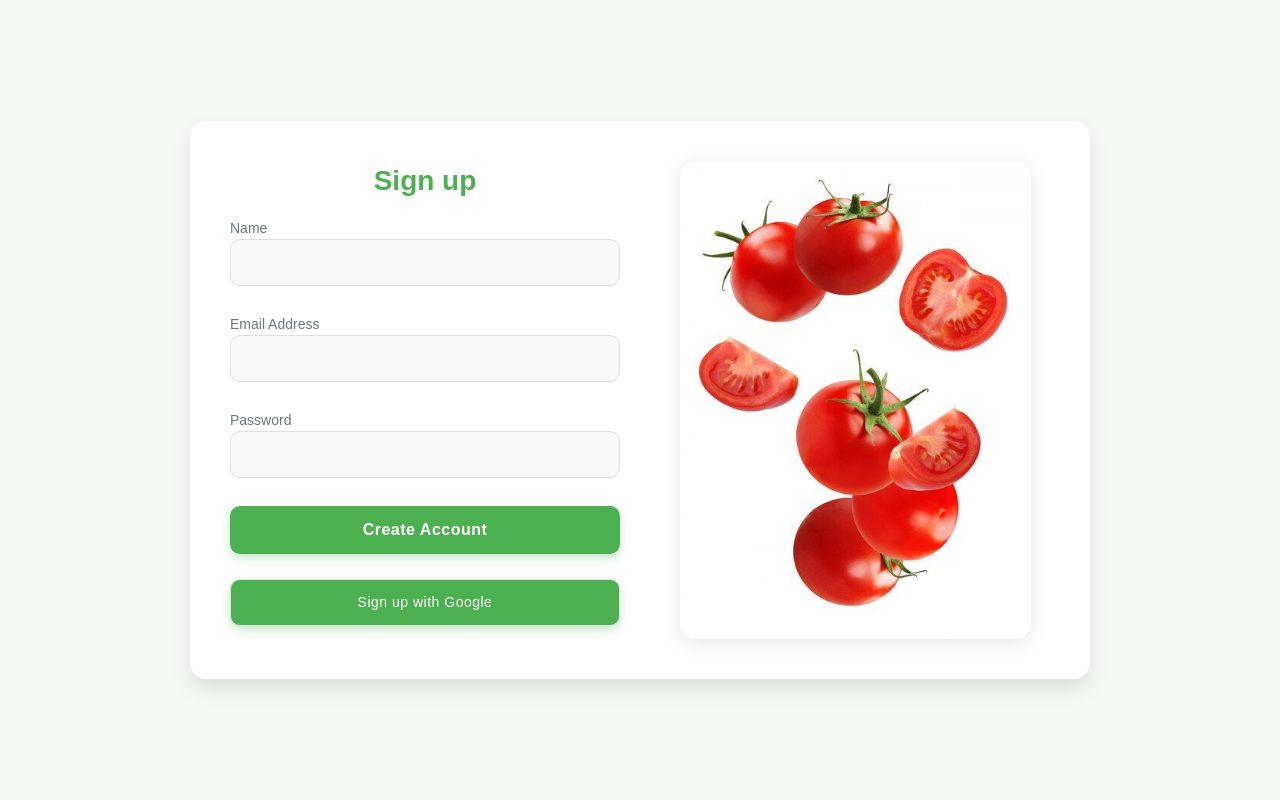
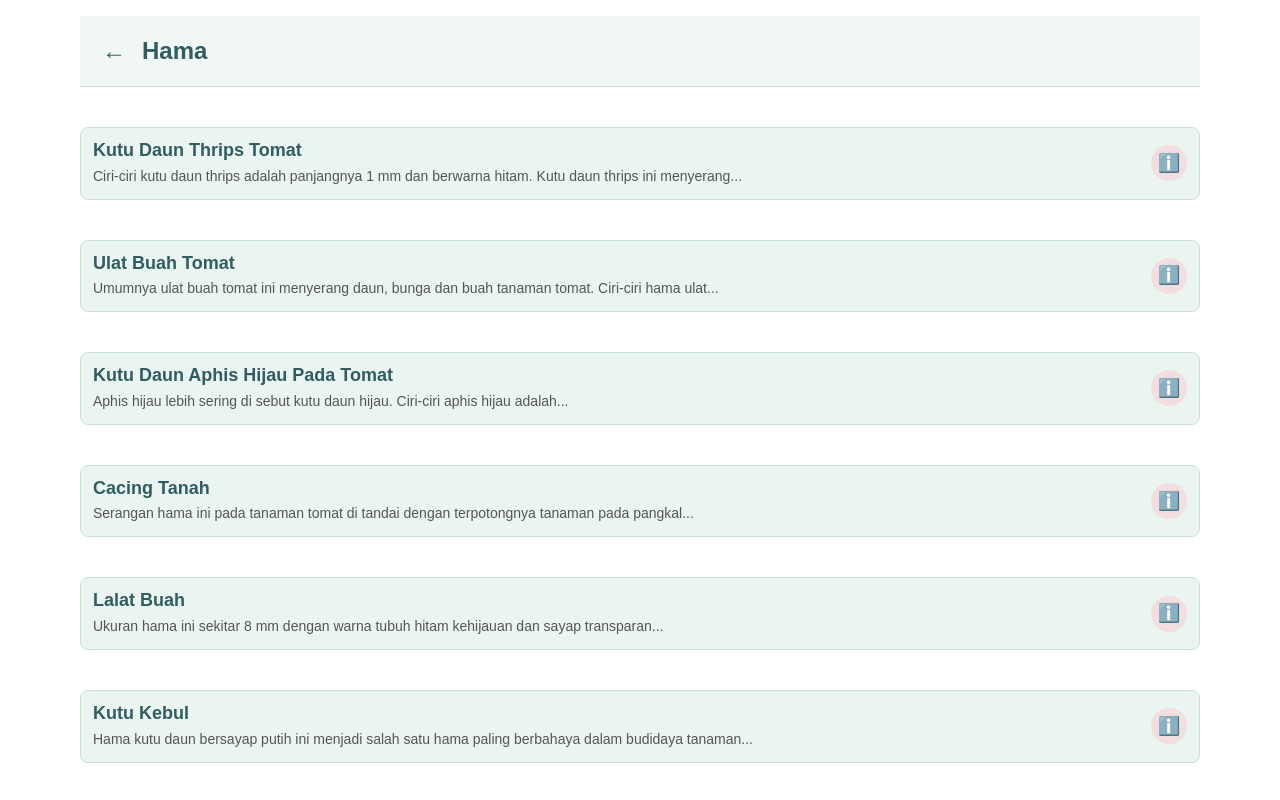
Before and after one commit to sergiopoli77/Project-FrontEnd-Web, a React (Create React App) app: page / in a window 1280 px wide. Built offline with nearby package versions, Linux system fonts and the light colour scheme.

Commit message:
add hama

```diff
--- a/src/App.js
+++ b/src/App.js
@@ -1,10 +1,11 @@
 import React from "react";
 import SignUp from "./components/pages/SignUp";
+import HamaComponent from "./components/pages/Hama";
 
 const App = () => {
   return (
     <div className="body-wrap">
-      <SignUp></SignUp>
+      <HamaComponent></HamaComponent>
     </div>
   );
 };
--- /dev/null
+++ b/src/assets/css/Hama.css
@@ -0,0 +1,108 @@
+/* Ensure the component fills the full screen */
+body,
+html {
+  margin: 0;
+  padding: 0;
+  height: 100%;
+  width: 100%;
+  font-family: Arial, sans-serif;
+  background-color: #ffffff; /* Soft greenish-white background */
+}
+
+/* Container styling */
+.pest-list {
+  width: 90%; /* Increased width to make it larger */
+  height: 100%;
+  padding: 16px;
+  display: flex;
+  flex-direction: column;
+  align-items: center;
+  overflow-y: auto;
+  gap: 40px; /* Add spacing between items */
+  margin: auto;
+}
+
+/* Header styling */
+.header {
+  display: flex;
+  align-items: center;
+  width: 100%;
+  padding: 16px;
+  background-color: #f0f7f4;
+  position: sticky;
+  top: 0;
+  z-index: 10;
+  border-bottom: 1px solid #c4e3d5;
+}
+
+.back-button {
+  font-size: 24px;
+  background: none;
+  border: none;
+  cursor: pointer;
+  color: #2f5d62; /* Darker green for back button */
+  margin-right: 10px;
+}
+
+.header h1 {
+  font-size: 24px;
+  color: #2f5d62; /* Dark green title */
+  font-weight: bold;
+  margin: 0;
+}
+
+/* Pest item styling */
+.pest-item {
+  display: flex;
+  align-items: center;
+  background-color: #eaf4f0; /* Lighter soft green for items */
+  border: 1px solid #c4e3d5;
+  border-radius: 8px;
+  padding: 12px;
+  width: 100%; /* Make items fill the entire container width */
+  transition: transform 0.2s, box-shadow 0.2s;
+}
+
+.pest-item:hover {
+  transform: scale(1.02);
+  box-shadow: 0 6px 16px rgba(47, 93, 98, 0.2); /* Soft shadow on hover */
+}
+
+/* Pest info styling */
+.pest-info {
+  flex: 1;
+  margin-right: 8px;
+}
+
+.pest-title {
+  font-size: 18px;
+  font-weight: bold;
+  color: #2f5d62; /* Dark green for title */
+  margin: 0 0 4px;
+}
+
+.pest-description {
+  font-size: 14px;
+  color: #555; /* Neutral dark gray for description */
+  margin: 0;
+}
+
+/* Details button styling */
+.details-button {
+  font-size: 18px;
+  background-color: #f2dede; /* Soft red for button background */
+  color: #a94442; /* Darker red for button text */
+  border: none;
+  border-radius: 50%;
+  width: 36px;
+  height: 36px;
+  cursor: pointer;
+  display: flex;
+  align-items: center;
+  justify-content: center;
+  transition: background-color 0.2s;
+}
+
+.details-button:hover {
+  background-color: #e4b9b8; /* Slightly darker red on hover */
+}
--- /dev/null
+++ b/src/components/pages/Hama/index.js
@@ -0,0 +1,63 @@
+import React from "react";
+
+
+const Hama = [
+  {
+    id: 1,
+    title: "Kutu Daun Thrips Tomat",
+    description:
+      "Ciri-ciri kutu daun thrips adalah panjangnya 1 mm dan berwarna hitam. Kutu daun thrips ini menyerang...",
+  },
+  {
+    id: 2,
+    title: "Ulat Buah Tomat",
+    description:
+      "Umumnya ulat buah tomat ini menyerang daun, bunga dan buah tanaman tomat. Ciri-ciri hama ulat...",
+  },
+  {
+    id: 3,
+    title: "Kutu Daun Aphis Hijau Pada Tomat",
+    description:
+      "Aphis hijau lebih sering di sebut kutu daun hijau. Ciri-ciri aphis hijau adalah...",
+  },
+  {
+    id: 4,
+    title: "Cacing Tanah",
+    description:
+      "Serangan hama ini pada tanaman tomat di tandai dengan terpotongnya tanaman pada pangkal...",
+  },
+  {
+    id: 5,
+    title: "Lalat Buah",
+    description:
+      "Ukuran hama ini sekitar 8 mm dengan warna tubuh hitam kehijauan dan sayap transparan...",
+  },
+  {
+    id: 6,
+    title: "Kutu Kebul",
+    description:
+      "Hama kutu daun bersayap putih ini menjadi salah satu hama paling berbahaya dalam budidaya tanaman...",
+  },
+];
+
+const HamaComponent = () => {
+  return (
+    <div className="pest-list">
+      <header className="header">
+        <button className="back-button">←</button>
+        <h1>Hama</h1>
+      </header>
+      {Hama.map((pest) => (
+        <div key={pest.id} className="pest-item">
+          <div className="pest-info">
+            <h2 className="pest-title">{pest.title}</h2>
+            <p className="pest-description">{pest.description}</p>
+          </div>
+          <button className="details-button">ℹ️</button>
+        </div>
+      ))}
+    </div>
+  );
+};
+
+export default HamaComponent;
--- a/src/index.js
+++ b/src/index.js
@@ -2,6 +2,7 @@ import React from "react";
 import ReactDOM from "react-dom/client";
 import "./index.css";
 import "./assets/css/SignUp.css";
+import "./assets/css/Hama.css";
 import App from "./App";
 import reportWebVitals from "./reportWebVitals";
 
```
